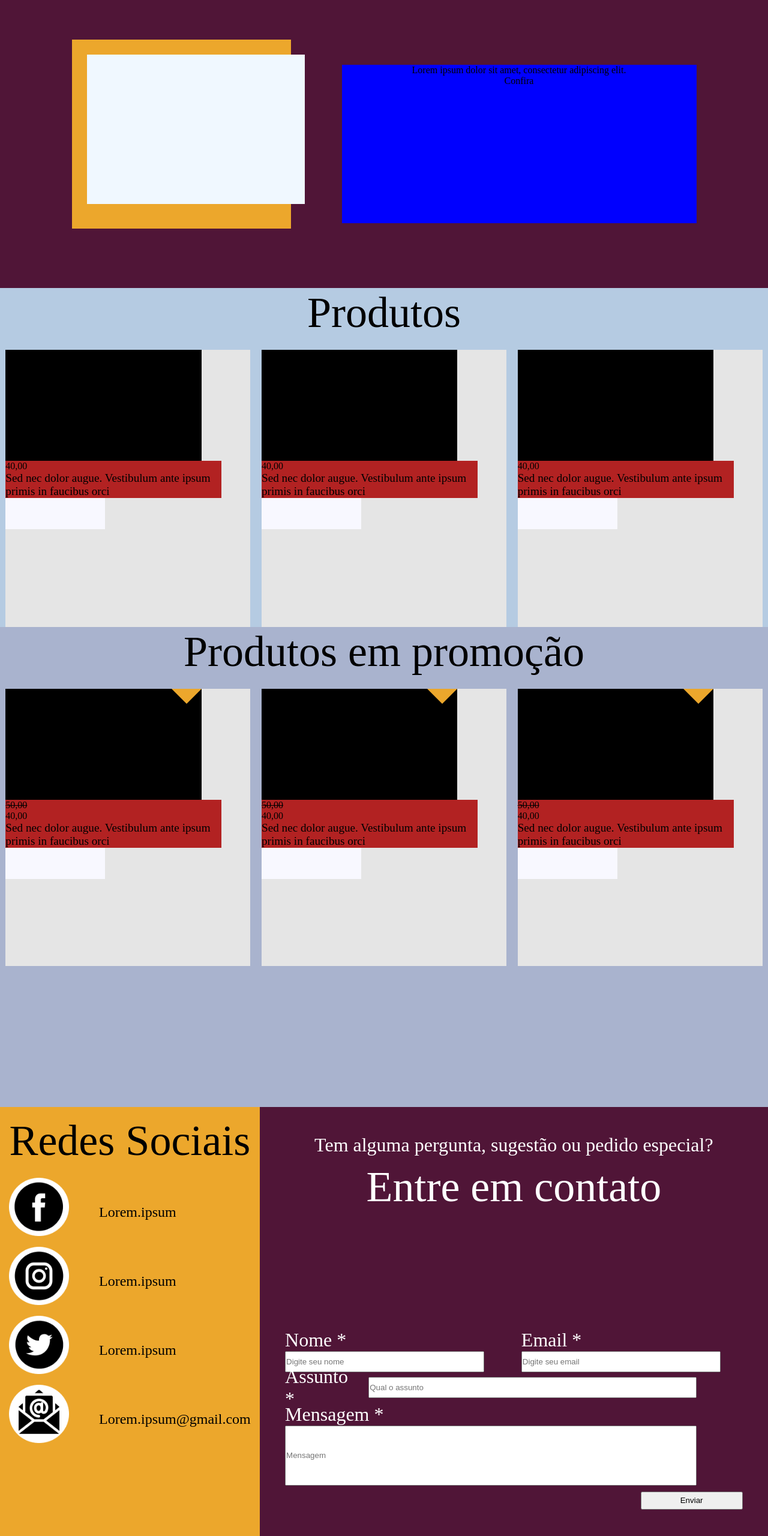
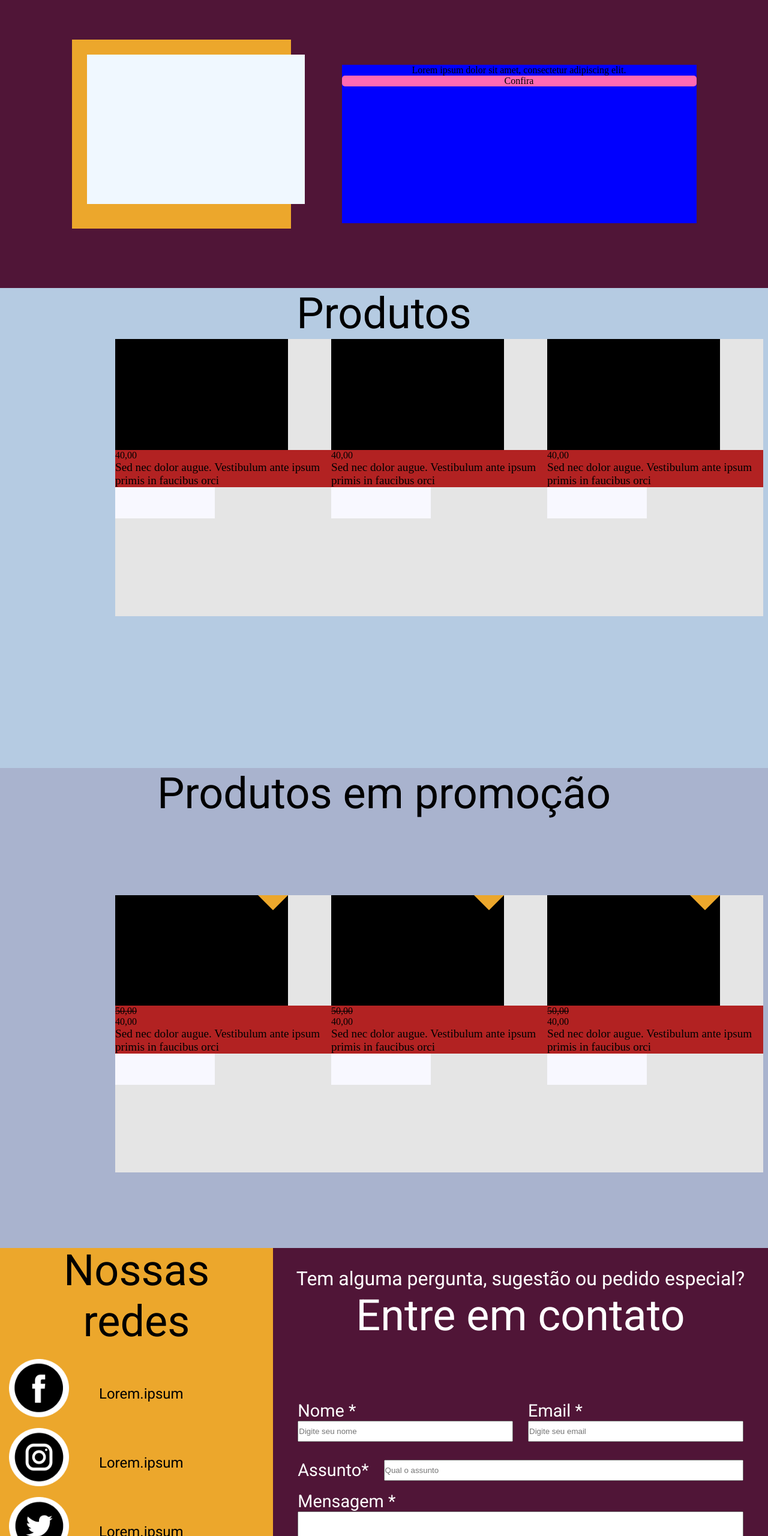
Before and after one commit to LaiseSilva/Livraria, a plain HTML site: page index.html in a window 1280 px wide. Shown: the top 2560 px of the page at 60% size. Drawn offline with Linux system fonts and the light colour scheme.

Commit message:
24/03/22

```diff
--- a/css/style.css
+++ b/css/style.css
@@ -39,10 +39,15 @@
   width: 365px;
   height: 315px;
 }
+
+.confira{
+  border-radius: 5px;
+  background-color: hotpink;
+}
 /*produto*/
 #produtos {
   width: 100%;
-  height: auto;
+  min-height:100vh;
   display: flex;
   flex-direction: column;
   align-items: center;
@@ -75,8 +80,9 @@
 
 #container-promocoes {
   display: flex;
+  align-items: center;
   justify-content: space-around;
-  width: 100%;
+  width: 70%;
   height: 100%;
 }
 
@@ -133,7 +139,6 @@
 #input-assunto {
   width: 90%;
   display: flex;
-  align-items: center;
   justify-content: space-around;
   gap: 25px;
   height: 52px;
@@ -148,9 +153,6 @@
   margin-bottom: 10px;
 }
 
-.input-assunto > input {
-  width: 70%;
-}
 
 .botao-formulario {
   display: flex;
@@ -172,7 +174,7 @@
 #area-contato {
   display: flex;
   width: 100%;
-  height: 100vh;
+  height: 80vh;
 }
 
 /******Config formulario******/
@@ -188,7 +190,7 @@
 
 #mensagem-cliente {
   width: 80%;
-  height: 100vh;
+  height: 100%;
   display: flex;
   flex-direction: column;
   justify-content: space-around;
@@ -207,13 +209,10 @@
 }
 
 /******Config dos inputs******/
-.config-input-assunto {
-  width: 90%;
-  height: 100%;
-}
 
 .config-input {
-  width: 90%;
+  margin-bottom: 30px;
+  width: 100%;
   height: 35px;
 }
 
@@ -221,6 +220,8 @@
 #redes-sociais {
   width: 40%;
   display: flex;
+  align-items: center;
+  justify-content: center;
   padding: 15px;
   flex-direction: column;
   background-color: #eca72c;
@@ -243,12 +244,13 @@
 /******Configurações de textos******/
 
 .titulo {
+  font-family: 'Roboto', sans-serif;
   text-align: center;
   font-size: 4.5rem;
-  margin-bottom: 20px;
 }
 
 .enderecos-redes {
+  font-family: 'Roboto', sans-serif;
   display: flex;
   align-items: center;
   justify-content: center;
@@ -257,16 +259,19 @@
 }
 
 .textos-brancos {
+  font-family: 'Roboto', sans-serif;
   font-size: 2rem;
 }
 
 .textos-input {
-  font-size: 2rem;
+  font-family: 'Roboto', sans-serif;
+  font-size: 1.8rem;
   color: #fff;
 }
 
 .titulo-destaque,
 .titulo-redes {
+  font-family: 'Roboto', sans-serif;
   text-align: center;
   font-size: 4.5rem;
   margin-bottom: 20px;
--- a/index.html
+++ b/index.html
@@ -6,6 +6,10 @@
    <meta http-equiv="X-UA-Compatible" content="IE=edge">
    <meta name="viewport" content="width=device-width, initial-scale=1.0">
    <link rel="stylesheet" type="text/css" href="./css/style.css">
+   <link rel="preconnect" href="https://fonts.googleapis.com">
+   <link rel="preconnect" href="https://fonts.gstatic.com" crossorigin>
+   <link href="https://fonts.googleapis.com/css2?family=Roboto&display=swap" rel="stylesheet">
+
    <title>Livraria</title>
 </head>
 
@@ -23,7 +27,7 @@
          </div>
 
          <div class="confira">
-            Confira
+           <span>Confira</span>
          </div>
       </div>
 
@@ -107,6 +111,7 @@
             <div class="saiba-mais"></div>
          </div>
 
+
          <div class="produto-promocao">
             <div class="imagem-produto">
                <div class="imagem"></div>
@@ -124,7 +129,7 @@
 
    <section id="area-contato">
       <div id="redes-sociais">
-         <span class="titulo-redes">Redes Sociais</span>
+         <span class="titulo-redes">Nossas redes</span>
          <div>
             <div class="container-icone">
                <a href="#" class="link-icone">
@@ -197,13 +202,12 @@
 
                   </div>
 
+                  <div id="input-assunto">
+                     <label class="textos-input" for=""> Assunto*</label>
+                     <input class="config-input" type="text" name="assunto" value="" placeholder="Qual o assunto">
+                  </div>
+
                   <div class="inputs">
-
-                     <div id="input-assunto">
-                        <label class="textos-input" for=""> Assunto *</label>
-                        <input class="config-input" type="text" name="assunto" value="" placeholder="Qual o assunto">
-                     </div>
-
                      <div class="teste-mensagem">
                         <label class="textos-input" for=""> Mensagem *</label>
                         <input class="config-input" type="text" name="mensagem" value="" placeholder="Mensagem">
```
Also changed, not shown: cms/index.html (added, +13 -0 lines), 1 other file.
